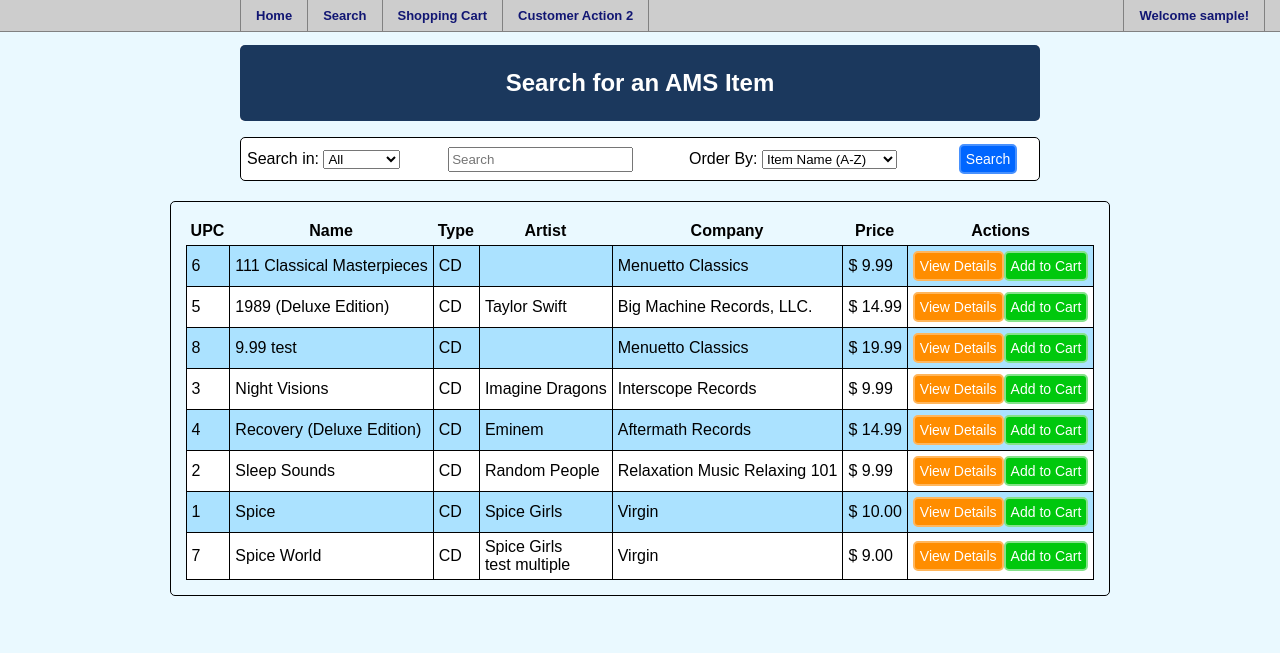
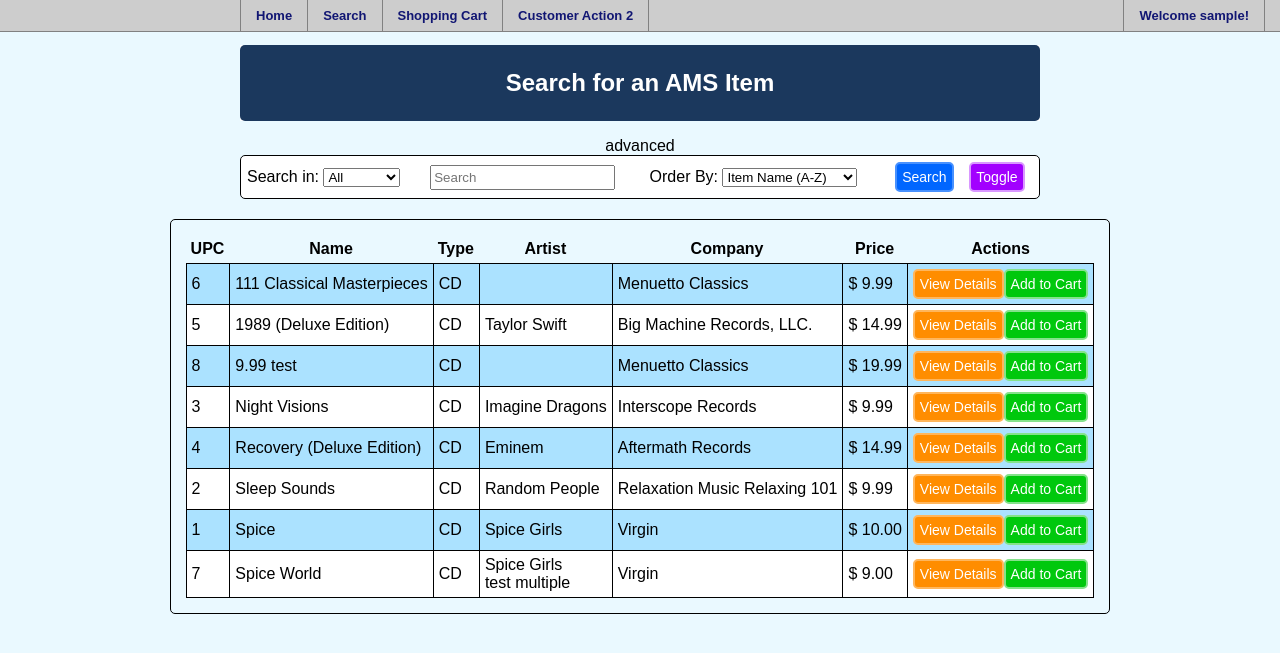
Before and after one commit to laurenf720/304p3, a PHP site: page /search.php in a window 1280 px wide. Shown: the top 653 px of the page. Run offline with PHP 8.4, Linux system fonts and the light colour scheme; a user stored in the database is signed in; data comes from the database, SQL or seed files in the repository.

Commit message:
adding toggle to do advanced search

```diff
--- a/AMS.css
+++ b/AMS.css
@@ -251,6 +251,21 @@ input[class=searchbutton]:hover {
 	border:2px solid #0066FF;
 }
 
+input[class=togglebutton] {
+	background-color:#A200FF;
+	color:#fff;
+	border:2px solid #D997FF;
+	padding:5px;
+	font-size:14px;
+	cursor:pointer;
+	border-radius:5px;
+}
+
+input[class=togglebutton]:hover {
+	background-color:#D997FF;
+	border:2px solid #A200FF;
+}
+
 input[class=usertypebutton] {
 	background-color:#0066FF;
 	color:#fff;
--- a/search.php
+++ b/search.php
@@ -53,33 +53,72 @@ function toggle_visibility(id) {
 
 		<div align=center>
 			<!-- search bar -->
-			<form id="itemsearch" name="itemsearch" method="post" action="<?php echo htmlspecialchars($_SERVER["PHP_SELF"]);?>">
-				<table class="searchbar">
+			<?php
+			function printSearchbar(){
+				if (!isset($_SESSION['searchtoggle'])){
+					echo "<form id=\"itemsearch\" name=\"itemsearch\" method=\"post\" action=\"".htmlspecialchars($_SERVER["PHP_SELF"])."\">
+						<table class=\"searchbar\">
 							<tr>
 								<td>Search in:
-							<select name="searchfield">
-								<option value="All">All</option>
-								<option value="title">Title</option>
-								<option value="lsname">Artist</option>
-								<option value="itype">Type</option>
-								<option value="category">Category</option>
-								<option value="iyear">Year</option>
+									<select name=\"searchfield\">
+										<option value=\"All\">All</option>
+										<option value=\"title\">Title</option>
+										<option value=\"lsname\">Artist</option>
+										<option value=\"itype\">Type</option>
+										<option value=\"category\">Category</option>
+										<option value=\"iyear\">Year</option>
 
 									</select>
 								</td>
-						<td><input type="search" name="search" placeholder="Search"></td>
+								<td><input type=\"search\" name=\"search\" placeholder=\"Search\"></td>
 								<td>Order By:
-							<select name="searchorder">
-								<option value="title ASC">Item Name (A-Z)</option>
-								<option value="title DESC">Item Name (Z-A)</option>
-								<option value="price ASC">Price - Low to High</option>
-								<option value="price DESC">Price - High to Low</option>
+									<select name=\"searchorder\">
+										<option value=\"title ASC\">Item Name (A-Z)</option>
+										<option value=\"title DESC\">Item Name (Z-A)</option>
+										<option value=\"price ASC\">Price - Low to High</option>
+										<option value=\"price DESC\">Price - High to Low</option>
 									</select>
 								</td>
-						<td><input type="submit" name="submit" class="searchbutton" value="Search"></td>
+								<td><input type=\"submit\" name=\"submit\" class=\"searchbutton\" value=\"Search\"></td>
+								<td><input type=\"submit\" name=\"submit\" class=\"togglebutton\" value=\"Toggle\"></td>
 							</tr>
 						</table>
-			</form>
+					</form>";
+				}
+				elseif(isset($_SESSION['searchtoggle']) and $_SESSION['searchtoggle'] == "advanced"){
+					echo "advanced";
+					echo "<form id=\"itemsearch\" name=\"itemsearch\" method=\"post\" action=\"".htmlspecialchars($_SERVER["PHP_SELF"])."\">
+						<table class=\"searchbar\">
+							<tr>
+								<td>Search in:
+									<select name=\"searchfield\">
+										<option value=\"All\">All</option>
+										<option value=\"title\">Title</option>
+										<option value=\"lsname\">Artist</option>
+										<option value=\"itype\">Type</option>
+										<option value=\"category\">Category</option>
+										<option value=\"iyear\">Year</option>
+
+									</select>
+								</td>
+								<td><input type=\"search\" name=\"search\" placeholder=\"Search\"></td>
+								<td>Order By:
+									<select name=\"searchorder\">
+										<option value=\"title ASC\">Item Name (A-Z)</option>
+										<option value=\"title DESC\">Item Name (Z-A)</option>
+										<option value=\"price ASC\">Price - Low to High</option>
+										<option value=\"price DESC\">Price - High to Low</option>
+									</select>
+								</td>
+								<td><input type=\"submit\" name=\"submit\" class=\"searchbutton\" value=\"Search\"></td>
+								<td><input type=\"submit\" name=\"submit\" class=\"togglebutton\" value=\"Toggle\"></td>
+							</tr>
+						</table>
+					</form>";
+				}
+			}
+			?>
+
 			<!-- end of search bar -->
 
 			<?php
@@ -215,8 +254,16 @@ function toggle_visibility(id) {
 						$_SESSION['searchfield']=$searchfield;
 						$_SESSION['searchtext']=$searchtext;
 					}
+					elseif(isset($_POST["submit"]) and $_POST["submit"] == "Toggle"){
+						if(isset($_SESSION['searchtoggle'])){
+							unset($_SESSION['searchtoggle']);
 						}
-
+						else{
+							$_SESSION['searchtoggle'] = "advanced";
+						}
+					}
+			   	}
+			   	printSearchbar();
 			   	// end of logic - now printing item list
 			   	if (!(isset($_SESSION['searchtext']))){
 					printItemList('All','', 'title');
```
Lines whose indentation alone changed are shown as unchanged.
